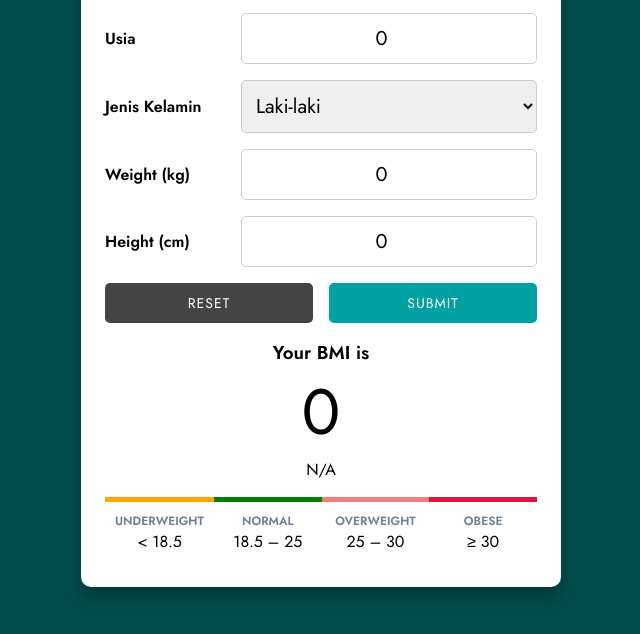
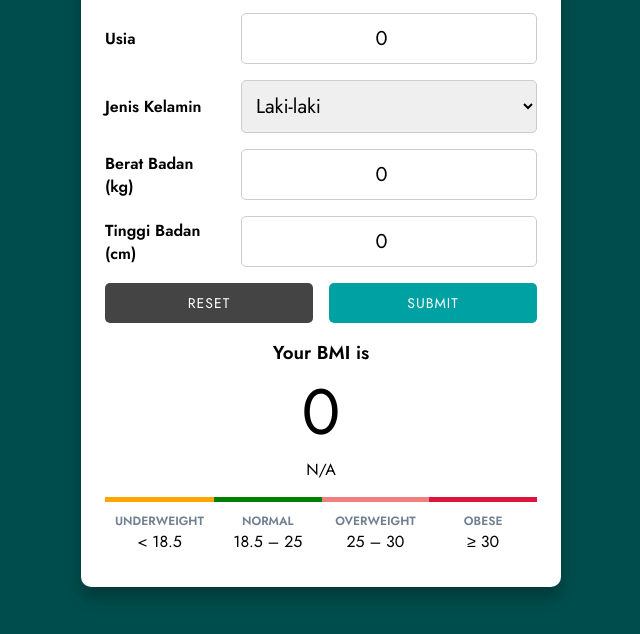
Before and after one commit to bakso6/kal-bmi, a plain HTML site: page index.html in a window 1280 px wide. Shown: the part 164-798 px from the top of the page, without its empty margins (319-959 px from the left). Drawn offline with Linux system fonts and the light colour scheme.

Commit message:
Update index.html

```diff
--- a/index.html
+++ b/index.html
@@ -32,7 +32,7 @@
           </select>
         </div>
         <div>
-          <label for="weight">Weight (kg)</label>
+          <label for="weight">Berat Badan (kg)</label>
           <input
             type="number"
             id="weight"
@@ -45,7 +45,7 @@
         </div>
 
         <div>
-          <label for="height">Height (cm)</label>
+          <label for="height">Tinggi Badan (cm)</label>
           <input
             type="number"
             id="height"
@@ -92,4 +92,5 @@
       </section>
     </div>
   </body>
+
 </html>
```
